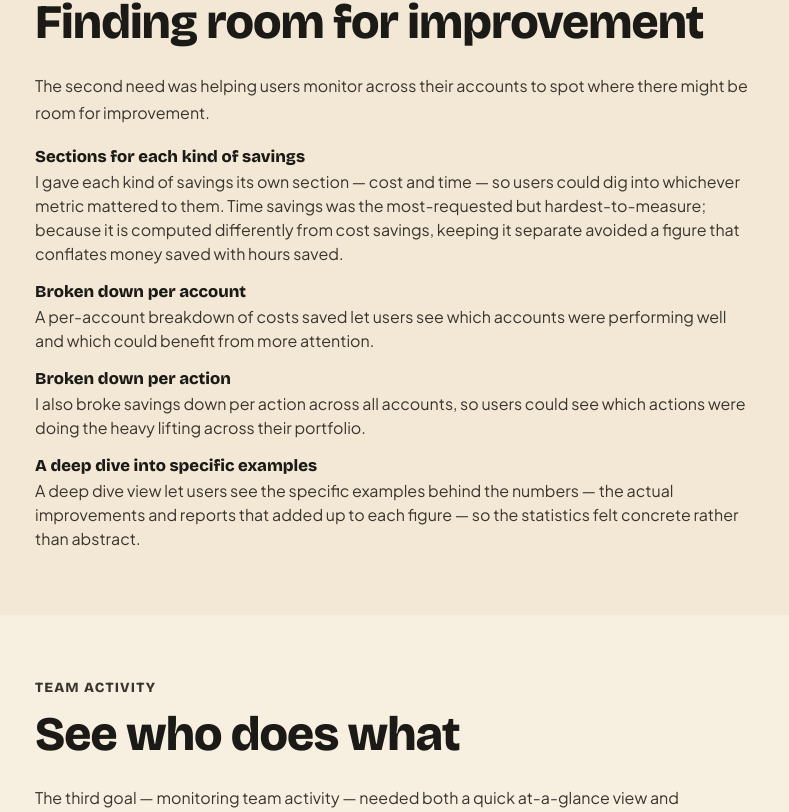
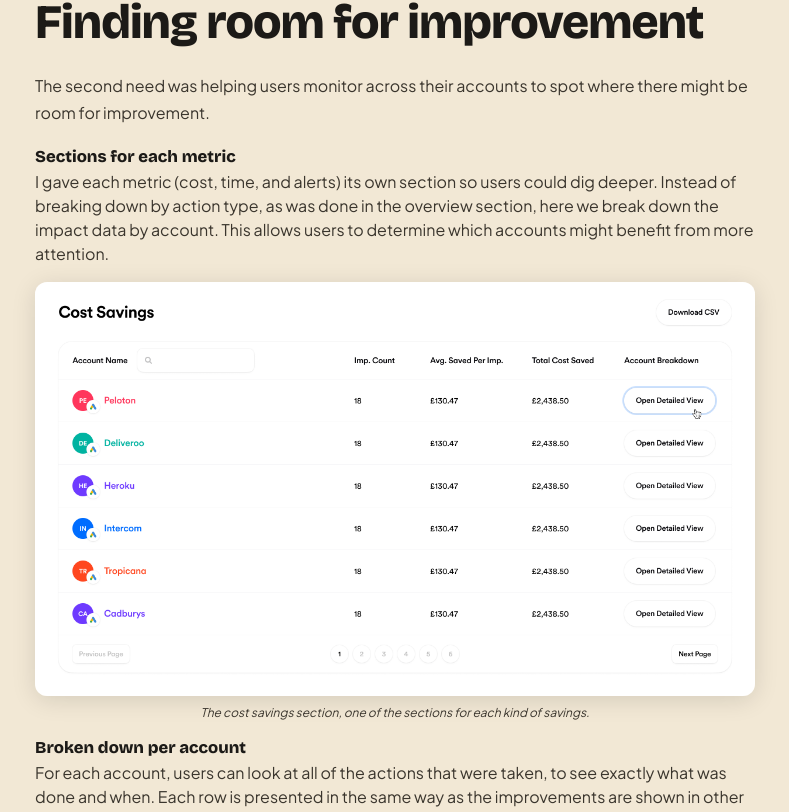
Before and after one commit to Roxanoel/portfolio26, a React (Vite) app: page /work/impact-statistics in a window 1280 px wide. Shown: the part 2746-3558 px from the top of the page, without its empty margins (245-1034 px from the left). Built offline with nearby package versions, Linux system fonts and the light colour scheme.

Commit message:
second section

```diff
--- a/src/pages/projects/ImpactStatistics.jsx
+++ b/src/pages/projects/ImpactStatistics.jsx
@@ -5,6 +5,8 @@ import { Legend } from "../../components/Legend";
 import { PROJECTS } from "../../data/projects";
 import framedOverview from "../../assets/project-impact-statistics/framed-overview.png";
 import dateRangeSwitcher from "../../assets/project-impact-statistics/date-range-switcher.png";
+import costSavingsSection from "../../assets/project-impact-statistics/cost-savings-section.png";
+import costSavingsBreakdown from "../../assets/project-impact-statistics/cost-savings-breakdown.png";
 
 import slideStyles from "../../components/Slide.module.css";
 
@@ -136,39 +138,49 @@ export function ImpactStatistics() {
         <div className={slideStyles.contentBody}>
           <div className={slideStyles.contentGroup}>
             <h3 className={slideStyles.contentHeading}>
-              Sections for each kind of savings
+              Sections for each metric
             </h3>
             <p className={slideStyles.contentParagraph}>
-              I gave each kind of savings its own section — cost and time — so
-              users could dig into whichever metric mattered to them. Time
-              savings was the most-requested but hardest-to-measure; because it
-              is computed differently from cost savings, keeping it separate
-              avoided a figure that conflates money saved with hours saved.
+              I gave each metric (cost, time, and alerts) its own section so
+              users could dig deeper. Instead of breaking down by action type,
+              as was done in the overview section, here we break down the impact
+              data by account. This allows users to determine which accounts might
+              benefit from more attention.
             </p>
+          </div>
+          <div className={slideStyles.contentGroup}>
+            <Legend caption="The cost savings section, one of the sections for each kind of savings.">
+              <CaseStudyImage
+                src={costSavingsSection}
+                alt="Cost savings section of the dashboard"
+              />
+            </Legend>
           </div>
           <div className={slideStyles.contentGroup}>
             <h3 className={slideStyles.contentHeading}>Broken down per account</h3>
             <p className={slideStyles.contentParagraph}>
-              A per-account breakdown of costs saved let users see which accounts
-              were performing well and which could benefit from more attention.
+              For each account, users can look at all of the actions that were taken,
+              to see exactly what was done and when. Each row is presented in the
+              same way as the improvements are shown in other pages of the app, and
+              is clickable to take the user to view that improvement.
             </p>
           </div>
           <div className={slideStyles.contentGroup}>
-            <h3 className={slideStyles.contentHeading}>Broken down per action</h3>
-            <p className={slideStyles.contentParagraph}>
-              I also broke savings down per action across all accounts, so users
-              could see which actions were doing the heavy lifting across their
-              portfolio.
-            </p>
+            <Legend caption="Cost savings broken down per account.">
+              <CaseStudyImage
+                src={costSavingsBreakdown}
+                alt="Cost savings broken down per account"
+              />
+            </Legend>
           </div>
           <div className={slideStyles.contentGroup}>
             <h3 className={slideStyles.contentHeading}>
               A deep dive into specific examples
             </h3>
             <p className={slideStyles.contentParagraph}>
-              A deep dive view let users see the specific examples behind the
-              numbers — the actual improvements and reports that added up to each
-              figure — so the statistics felt concrete rather than abstract.
+              A detailed view modal let users see the specific examples behind the
+              numbers for each account and metric, i.e. the actual improvements and reports that added up
+              to each, so the statistics felt concrete rather than abstract.
             </p>
           </div>
         </div>
```
Also changed, not shown: src/assets/project-impact-statistics/cost-savings-breakdown.png (added), src/assets/project-impact-statistics/cost-savings-section.png (added).
